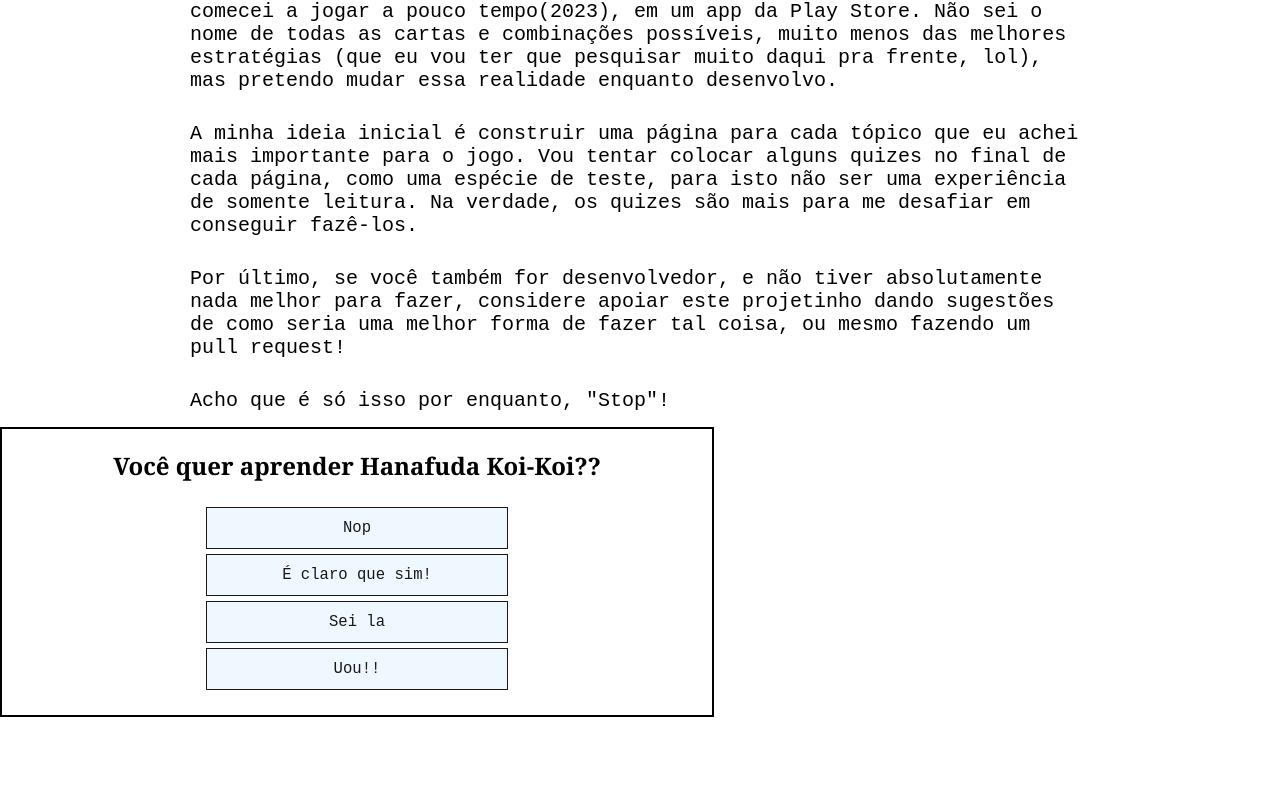
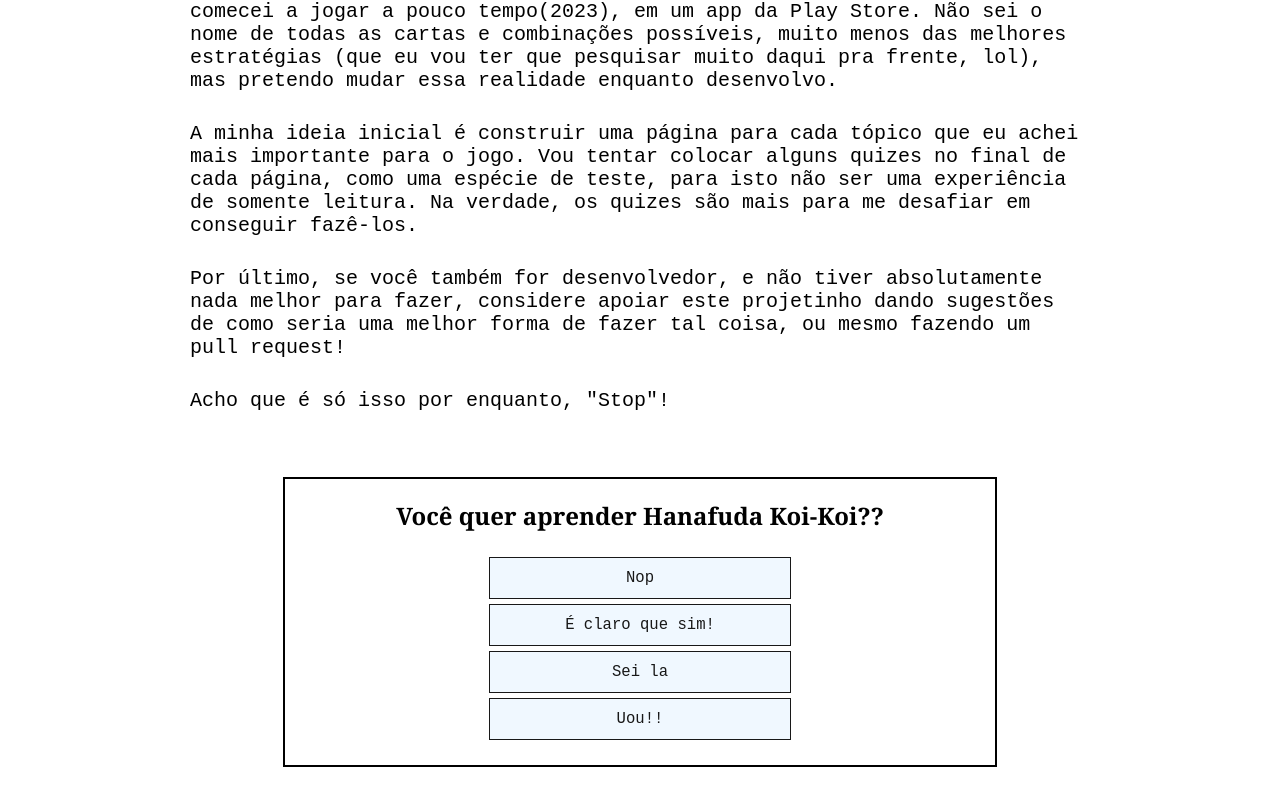
Before and after one commit to Davi-Morais/learn-koi-koi, a React (Vite) app: page / in a window 1280 px wide. Shown: the part 889-1694 px from the top of the page. Before the commit the page ends 1606 px from the top, so only its background shows below. Built offline with nearby package versions, Linux system fonts and the light colour scheme; a web font is replaced by a local one.

Commit message:
Centralizando quiz na pagina

```diff
--- a/src/componentes/Quiz/index.css
+++ b/src/componentes/Quiz/index.css
@@ -4,11 +4,20 @@
 }
 
 .quiz {
+    height: auto;
+    width: auto;
+
+    display: flex;
+    justify-content: center;
+    align-items: center;
+}
+
+.quiz-conteiner {
 
     border: solid 2px black;
 
-    max-width: 700px;
-    min-width: none;
+    max-width: none;
+    min-width: 700px;
 
     display: flex;
     flex-direction: column;
@@ -17,6 +26,8 @@
     justify-content: center;
 
     padding: 20px 5px 20px 5px;
+
+    margin: 50px 0px 50px 0px;
 }
 
 .quiz_pergunta {
--- a/src/componentes/Quiz/index.tsx
+++ b/src/componentes/Quiz/index.tsx
@@ -67,10 +67,12 @@ function Quiz({quiz}:QuizProps){
     return (
         <>
             <div className="quiz">
-                <h3 className="quiz_pergunta">{quiz.pergunta}</h3>
-                <ul className="opcoes">
-                    <Opcoes opcoes={opcoes} onOptionClick={handleOptionClick} />
-                </ul>
+                <div className="quiz-conteiner">
+                    <h3 className="quiz_pergunta">{quiz.pergunta}</h3>
+                    <ul className="opcoes">
+                        <Opcoes opcoes={opcoes} onOptionClick={handleOptionClick} />
+                    </ul>
+                </div>
             </div>
         </>
     )
```
